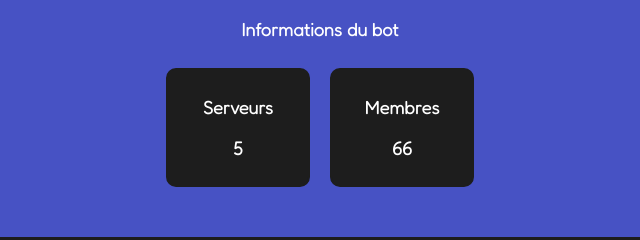
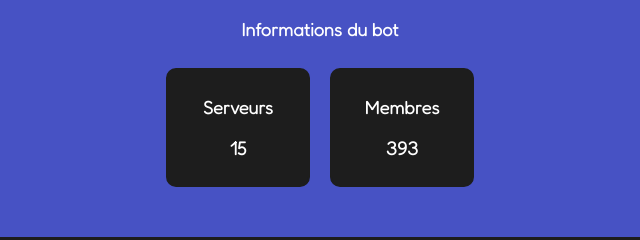
Before and after one commit to palmara4059/cb-pro-tect-045042105122000-152051060610, a plain HTML site: page index.html in a window 1280 px wide. Shown: the part 800-1040 px from the top of the page, 320-960 px from the left. Drawn offline with Linux system fonts and the light colour scheme; some icons are missing; a web font is replaced by a local one.

Commit message:
Update index.html

```diff
--- a/index.html
+++ b/index.html
@@ -60,11 +60,11 @@
         <div class="container">
             <div class="cardStat">
                 <p>Serveurs</p>
-                <h3>5</h3>
+                <h3>15</h3>
             </div>
             <div class="cardStat">
                 <p>Membres</p>
-                <h3>66</h3>
+                <h3>393</h3>
             </div>
         </div>
     </div>
```
